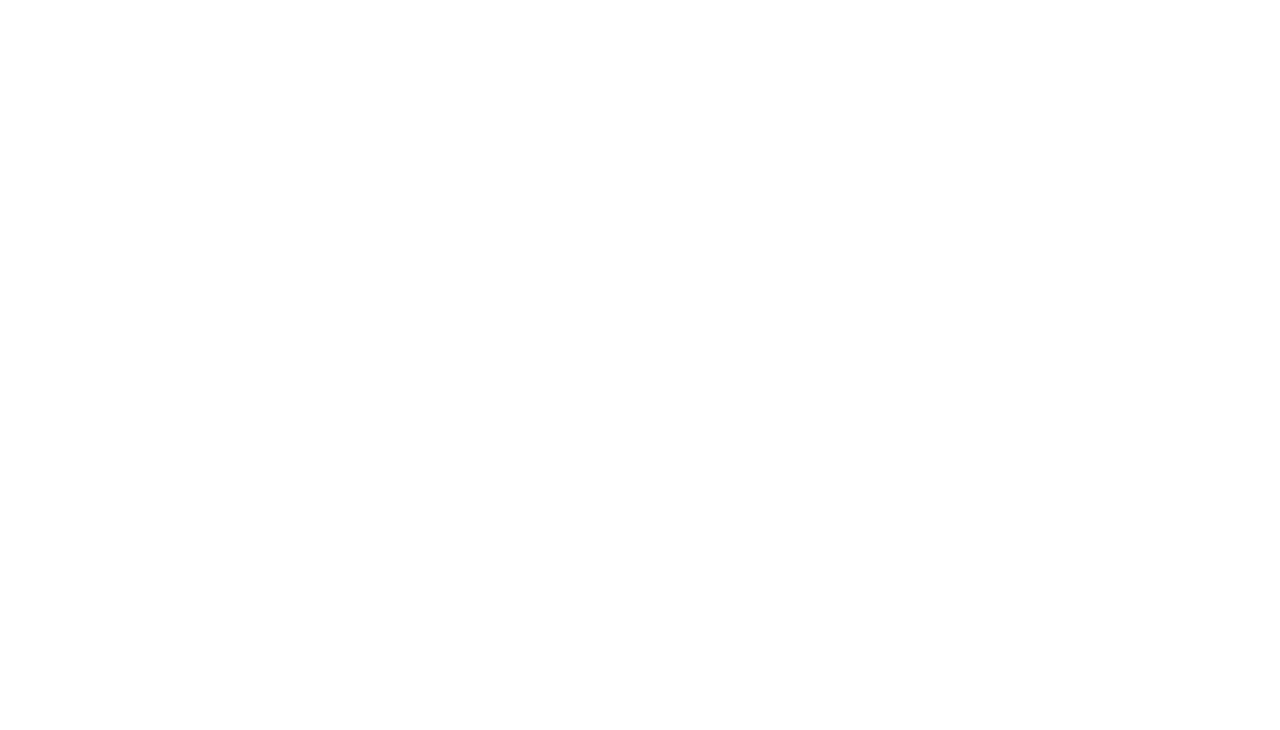
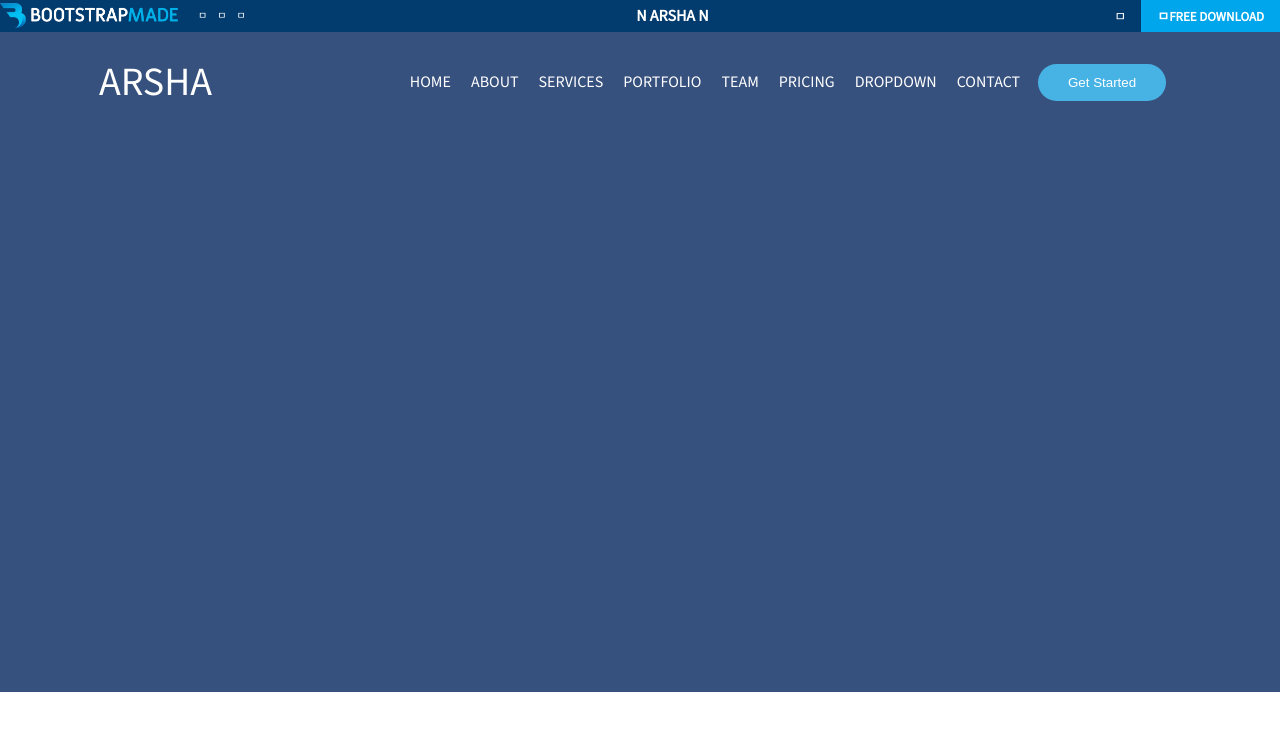
Before and after one commit to Pirogramming-21/Piro_Arsha_02, a plain HTML site: page index.html in a window 1280 px wide. Shown: the top 730 px of the page. Drawn offline with nearby package versions, Linux system fonts and the light colour scheme.

Commit message:
[feat] header 추가

```diff
--- a/index.html
+++ b/index.html
@@ -3,9 +3,76 @@
 <head>
     <meta charset="UTF-8">
     <meta name="viewport" content="width=device-width, initial-scale=1.0">
-    <title>Document</title>
+    <link rel="stylesheet" href="reset.css">
+    <link rel="stylesheet" href="style.css">
+    <title>Arsha Bootstrap Templete Demo</title>
 </head>
 <body>
+    <header>
+        <div id="header-container">
+            <div class="header-top">
+                <div class="header-logo-container">
+                    <div class="header-logo">
+                        <img src="./images/logo.png" alt="logo">
+                    </div>
+                    <div class="header-devices">
+                        <ul>
+                            <li>ㅁ</li>
+                            <li>ㅁ</li>
+                            <li>ㅁ</li>
+                        </ul>
+                    </div>
+                </div>
+                <div class="header-name">
+                    <div>n&nbsp;</div>
+                    <div>Arsha</div>
+                    <div>&nbsp;n</div>
+                </div>
+                <div class="header-download">
+                    <div>
+                        ㅁ
+                    </div>
+                    <div class="header-download--btn">
+                        <div>ㅁ</div>
+                        <div>Free Download</div>
+                    </div>
+                </div>
+            </div>
+            <div class="header-bottom">
+                <div class="header-bottom--container">
+                    <div class="header-sitename">
+                        ARSHA
+                    </div>
+                    <div class="header-menu">
+                        <ul>
+                            <li>Home</li>
+                            <li>About</li>
+                            <li>Services</li>
+                            <li>Portfolio</li>
+                            <li>Team</li>
+                            <li>Pricing</li>
+                            <li>Dropdown</li>
+                            <li>Contact</li>
+                        </ul>
+                    </div>
+                    <div class="header-btn">
+                        <button class="header-start--btn">Get Started</button>
+                    </div>
+                </div>
+            </div>
+        </div>
+    </header>
+    <main>
+        <div class="main-container">
+            <div class="main--main">
 
+            </div>
+            <div class="main-move--content">
+
+            </div>
+        </div>
+    </main>
+    <footer></footer>
+    <footer></footer>
 </body>
 </html>
--- a/style.css
+++ b/style.css
@@ -0,0 +1,105 @@
+.body {
+    font-size: 62.5%;
+}
+header {
+    position: sticky;
+            top: 0;
+            z-index: 997;
+}
+.header-container {
+    display: flex;
+}
+.header-top {
+    display: flex;
+    height: 32px;
+    justify-content: space-between;
+    align-items: center;
+    background-color: #023b6d;
+    color: white;
+}
+.header-logo-container {
+    display: flex;
+    gap: 20px;
+    justify-content: center;
+    align-items: center;
+}
+.header-logo img {
+    height: 25px;
+}
+.header-devices ul {
+    display: flex;
+    gap: 10px;
+}
+.header-name {
+    display: flex;
+    font-size: 1.6rem;
+
+    text-transform: uppercase;
+    font-weight: 700;
+}
+.header-download {
+    display: flex;
+    font-size: 1.3rem;
+    align-items: center;
+    margin-left: 15px;
+    height: 100%;
+}
+.header-download--btn {
+    display: flex;
+    align-items: center;
+    background-color: #00a6eb;
+    padding: 0 16px;
+    height: 32px;
+    margin-left: 1.5rem;
+
+    text-transform: uppercase;
+    font-weight: 700;
+}
+.header-bottom {
+    padding: 15px 0;
+    background-color: #37517e;
+}
+.header-bottom--container {
+    display: flex;
+    justify-content: space-around;
+    align-items: center;
+    position: relative;
+    color: white;
+    font-size: 1.6rem;
+    padding: 15px 0;
+    text-transform: uppercase;
+    max-width: 1320px;
+}
+.header-menu ul{
+    display: flex;
+    padding: 10px 0;
+    gap: 20px;
+}
+.header-sitename{
+    font-size: 4rem;
+}
+
+.header-btn {
+    display: flex;
+    background-color: #47b2e4;
+    font-size: 1.4rem;
+    border-radius: 50px;
+    padding: 6px 25px;
+    margin: 0 15px 0 -180px;
+}
+.header-start--btn {
+    color: white;
+    padding: 5px;
+}
+.main--main {
+    width: 100%;
+    min-height: 70vh;
+    position: relative;
+    padding: 120px 0 60px 0;
+    display: flex;
+    align-items: center;
+    background-color: #37517e;
+}
+.main-move--content {
+    height: 1500px;
+}
```
Also changed, not shown: images/logo.png (added).
